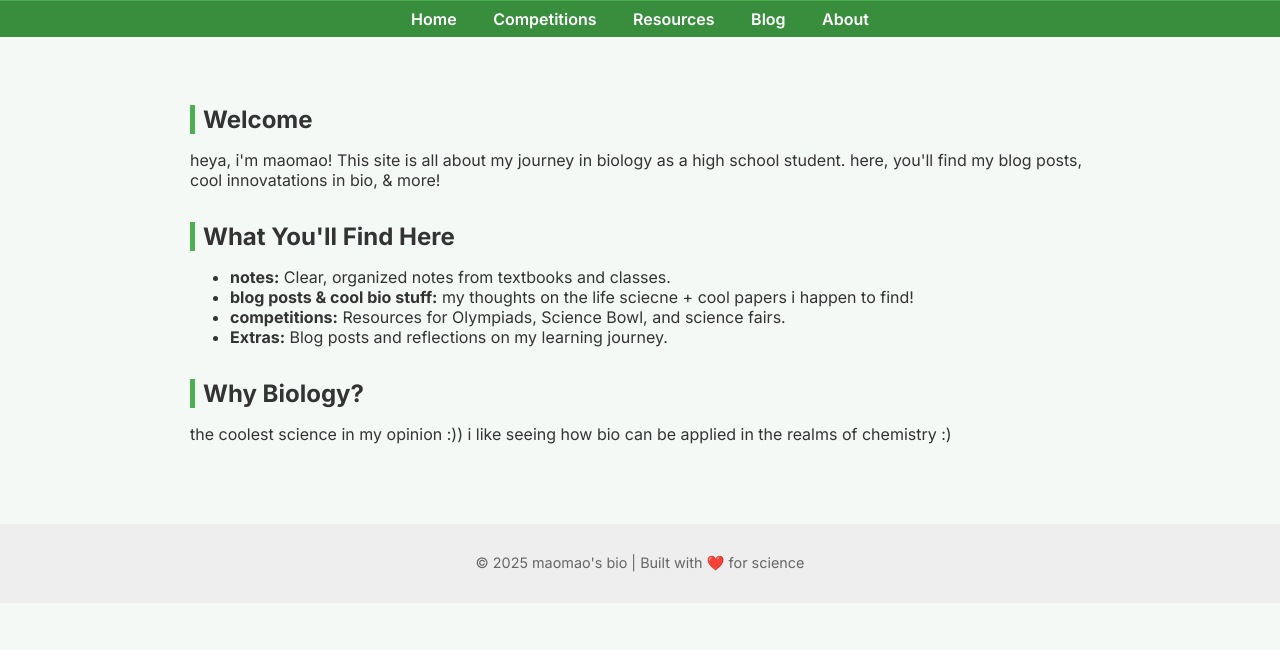
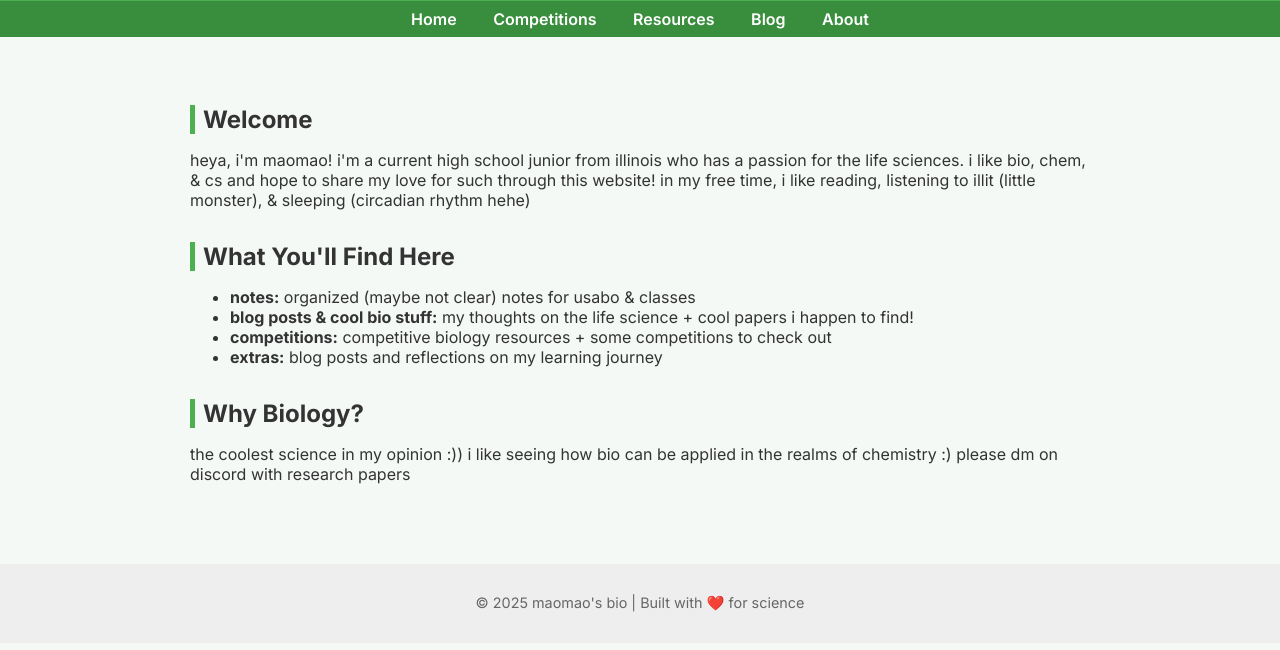
Before and after one commit to kkazoo/maomaosbio, a plain HTML site: page index.html in a window 1280 px wide. Shown: the part 128-778 px from the top of the page. Drawn offline with Linux system fonts and the light colour scheme.

Commit message:
Update index.html

```diff
--- a/index.html
+++ b/index.html
@@ -103,22 +103,22 @@
   <main>
     <section>
       <h2>Welcome</h2>
-      <p>heya, i'm maomao! This site is all about my journey in biology as a high school student. here, you'll find my blog posts, cool innovatations in bio, & more!</p>
+      <p>heya, i'm maomao! i'm a current high school junior from illinois who has a passion for the life sciences. i like bio, chem, & cs and hope to share my love for such through this website! in my free time, i like reading, listening to illit (little monster), & sleeping (circadian rhythm hehe)</p>
     </section>
 
     <section>
       <h2>What You'll Find Here</h2>
       <ul>
-        <li><strong>notes:</strong> Clear, organized notes from textbooks and classes.</li>
-        <li><strong>blog posts & cool bio stuff:</strong> my thoughts on the life sciecne + cool papers i happen to find!</li>
-        <li><strong>competitions:</strong> Resources for Olympiads, Science Bowl, and science fairs.</li>
-        <li><strong>Extras:</strong> Blog posts and reflections on my learning journey.</li>
+        <li><strong>notes:</strong> organized (maybe not clear) notes for usabo & classes</li>
+        <li><strong>blog posts & cool bio stuff:</strong> my thoughts on the life science + cool papers i happen to find!</li>
+        <li><strong>competitions:</strong> competitive biology resources + some competitions to check out</li>
+        <li><strong>extras:</strong> blog posts and reflections on my learning journey</li>
       </ul>
     </section>
 
     <section>
       <h2>Why Biology?</h2>
-      <p>the coolest science in my opinion :)) i like seeing how bio can be applied in the realms of chemistry :)</p>
+      <p>the coolest science in my opinion :)) i like seeing how bio can be applied in the realms of chemistry :) please dm on discord with research papers</p>
     </section>
   </main>
 
```
